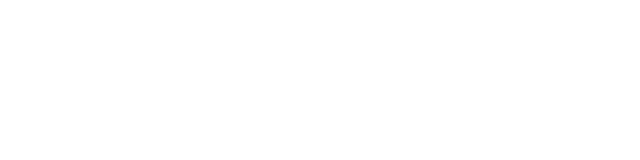
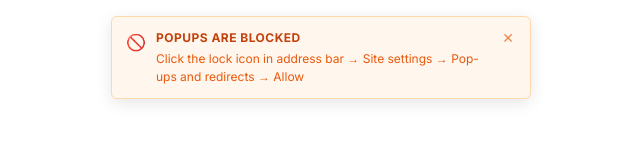
Before and after one commit to GuruCharan-M-2005/alert_system, a React (Vite) app: page / in a window 1280 px wide. Shown: the top 160 px of the page, without its empty margins (319-959 px from the left). Built offline with nearby package versions, Linux system fonts and the light colour scheme; no server answers; the HTML template or start-up script is replaced by a standard one.

Commit message:
fix 6 31st july

```diff
--- a/src/App.jsx
+++ b/src/App.jsx
@@ -1,4 +1,4 @@
-import { useEffect } from 'react';
+import { useEffect, useState } from 'react';
 import { Toaster } from 'react-hot-toast';
 import { onAuthStateChanged } from 'firebase/auth';
 import { auth } from './firebase';
@@ -11,49 +11,55 @@ import { getStoredToken, handleRedirectResult, silentRefreshToken } from './serv
 
 export default function App() {
   const { user, setUser, setAccessToken } = useAuthStore();
+  const [initializing, setInitializing] = useState(true);
   const path = window.location.pathname;
 
   useEffect(() => {
-    if (path === '/privacy' || path === '/terms') return;
+    if (path === '/privacy' || path === '/terms') {
+      setInitializing(false);
+      return;
+    }
 
     async function init() {
-      // Handle mobile redirect result ONLY if a redirect was pending
+      // Step 1 — handle redirect result first (mobile)
       const redirectResult = await handleRedirectResult();
       if (redirectResult?.accessToken) {
         setAccessToken(redirectResult.accessToken);
       }
 
-      // Firebase auth state listener
+      // Step 2 — now listen to auth state
       const unsubscribe = onAuthStateChanged(auth, (firebaseUser) => {
         setUser(firebaseUser || null);
 
         if (firebaseUser) {
-          // Use token from redirect if just captured
-          if (redirectResult?.accessToken) return;
-
-          // Otherwise restore from sessionStorage
+          if (redirectResult?.accessToken) {
+            // Already got token from redirect
+          } else {
             const stored = getStoredToken();
             if (stored) setAccessToken(stored);
-          // If no stored token — user needs to sign in again to get Tasks token
-          // No silent popup — avoids double tab issue
           }
+        }
+
+        // Done initializing — now safe to show Login or AlertList
+        setInitializing(false);
       });
 
       return unsubscribe;
     }
 
     let unsubscribe;
-    init().then(fn => { unsubscribe = fn; });
-
-    // Desktop only — refresh token every 50 minutes in background
     const isMobile = /Android|iPhone|iPad|iPod/i.test(navigator.userAgent);
     let refreshInterval;
+
+    init().then(fn => {
+      unsubscribe = fn;
       if (!isMobile) {
         refreshInterval = setInterval(async () => {
           const token = await silentRefreshToken();
           if (token) setAccessToken(token);
         }, 50 * 60 * 1000);
       }
+    });
 
     return () => {
       if (unsubscribe) unsubscribe();
@@ -63,6 +69,20 @@ export default function App() {
 
   if (path === '/privacy') return <Privacy />;
   if (path === '/terms') return <Terms />;
+
+  // Wait until Firebase + redirect result both resolved
+  if (initializing) {
+    return (
+      <div style={{
+        minHeight: '100vh',
+        display: 'flex',
+        alignItems: 'center',
+        justifyContent: 'center'
+      }}>
+        <div className="spinner" />
+      </div>
+    );
+  }
 
   return (
     <>
--- a/src/components/Login.jsx
+++ b/src/components/Login.jsx
@@ -2,6 +2,7 @@ import { useState } from 'react';
 import toast from 'react-hot-toast';
 import { signInWithGoogle } from '../services/auth';
 import useAuthStore from '../store/authStore';
+import PopupBanner from './PopupBanner';
 
 function isMobile() {
   return /Android|iPhone|iPad|iPod/i.test(navigator.userAgent);
@@ -58,6 +59,7 @@ export default function Login() {
 
   return (
     <div className="auth-container">
+      <PopupBanner />
       <div className="auth-card">
         <div className="auth-logo">
           <div className="auth-logo-mark">
--- /dev/null
+++ b/src/components/PopupBanner.jsx
@@ -0,0 +1,45 @@
+import { useState, useEffect } from 'react';
+
+export default function PopupBanner() {
+  const [blocked, setBlocked] = useState(false);
+  const [dismissed, setDismissed] = useState(
+    () => localStorage.getItem('popup_banner_dismissed') === 'true'
+  );
+
+  useEffect(() => {
+    // Test if popups are blocked by trying to open a tiny blank window
+    const test = window.open('', '_blank', 'width=1,height=1');
+    if (!test || test.closed || typeof test.closed === 'undefined') {
+      setBlocked(true);
+    } else {
+      test.close();
+      setBlocked(false);
+    }
+  }, []);
+
+  if (!blocked || dismissed) return null;
+
+  function dismiss() {
+    localStorage.setItem('popup_banner_dismissed', 'true');
+    setDismissed(true);
+  }
+
+  const isAndroid = /Android/i.test(navigator.userAgent);
+
+  return (
+    <div className="popup-banner">
+      <div className="popup-banner-inner">
+        <span className="popup-banner-icon">🚫</span>
+        <div className="popup-banner-text">
+          <p className="popup-banner-title">Popups are blocked</p>
+          <p className="popup-banner-sub">
+            {isAndroid
+              ? 'Tap the lock icon in the address bar → Site settings → Pop-ups and redirects → Allow'
+              : 'Click the lock icon in address bar → Site settings → Pop-ups and redirects → Allow'}
+          </p>
+        </div>
+        <button className="popup-banner-close" onClick={dismiss}>✕</button>
+      </div>
+    </div>
+  );
+}
--- a/src/index.css
+++ b/src/index.css
@@ -1032,3 +1032,58 @@ button { cursor: pointer; font-family: 'Inter', sans-serif; border: none; outlin
   color: var(--urgent);
   font-weight: 500;
 }
+
+/* Popup blocked banner */
+.popup-banner {
+  position: fixed;
+  top: 16px;
+  left: 50%;
+  transform: translateX(-50%);
+  width: calc(100% - 32px);
+  max-width: 420px;
+  background: #FFF7ED;
+  border: 1.5px solid #FED7AA;
+  border-radius: var(--radius);
+  z-index: 200;
+  box-shadow: 0 4px 16px rgba(0,0,0,0.1);
+}
+
+.popup-banner-inner {
+  display: flex;
+  align-items: flex-start;
+  gap: 10px;
+  padding: 12px 14px;
+}
+
+.popup-banner-icon { font-size: 16px; flex-shrink: 0; margin-top: 1px; }
+
+.popup-banner-text { flex: 1; }
+
+.popup-banner-title {
+  font-size: 12px;
+  font-weight: 700;
+  color: #C2410C;
+  margin-bottom: 3px;
+  text-transform: uppercase;
+  letter-spacing: 0.04em;
+}
+
+.popup-banner-sub {
+  font-size: 12px;
+  color: #EA580C;
+  line-height: 1.5;
+}
+
+.popup-banner-close {
+  background: none;
+  border: none;
+  font-size: 14px;
+  color: #EA580C;
+  cursor: pointer;
+  padding: 0 2px;
+  flex-shrink: 0;
+  opacity: 0.7;
+  transition: opacity 0.12s;
+}
+
+.popup-banner-close:hover { opacity: 1; }
```
Lines whose indentation alone changed are shown as unchanged.
